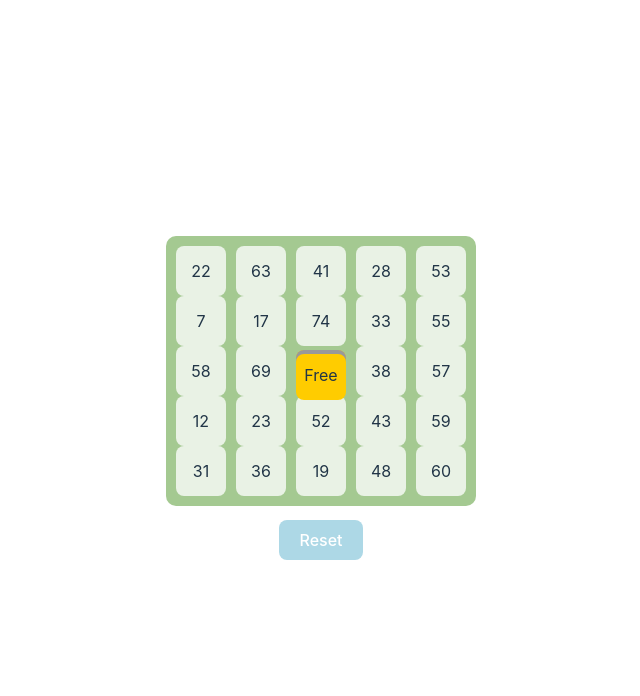
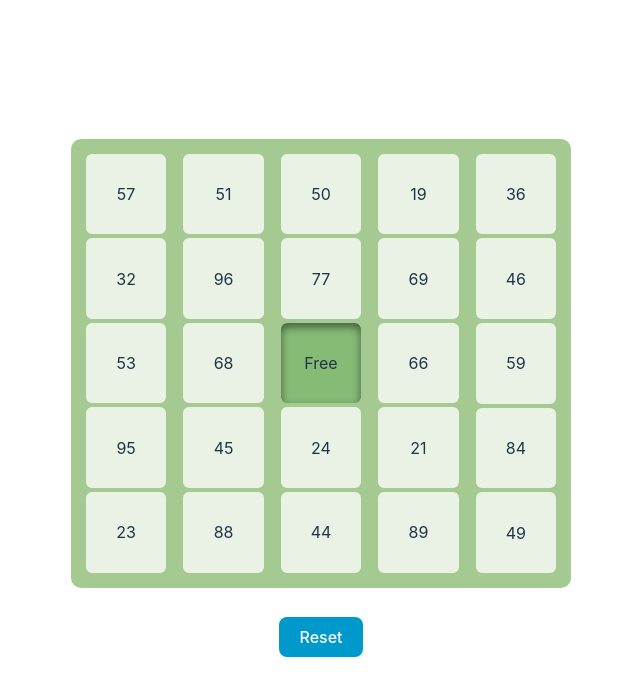
Before and after one commit to beanpot99/ck-bingo-game, a React (Vite) app: page / in a window 1280 px wide. Shown: the top 696 px of the page, without its empty margins (319-959 px from the left). Built offline with nearby package versions, Linux system fonts and the light colour scheme.

Commit message:
all 29 preset boards loaded, everything working

```diff
--- a/src/App.css
+++ b/src/App.css
@@ -18,42 +18,50 @@
   flex-direction: column;
   align-items: center;
   justify-content: center;
-  height: 100vh;
+  min-height: 100vh;
   padding: 20px;
-  max-width: 400px;
+  width: 100%;
   margin: 0 auto;
 }
 
 .bingo-board {
+  position: relative;
+  background-color: #a4c991;
+  border-radius: 10px;
+  padding: 1vw;
   display: grid;
   grid-template-columns: repeat(5, 1fr);
-  gap: 5px;
-  border: 2px solid #333;
-  padding: 10px;
-  background-color: #fff;
-  margin-bottom: 10px;
+  transition: box-shadow 0.5s ease-in-out;
+  border: none;
+  gap: 1vw;
+  width: 80vw;
+  max-width: 500px;
+  box-sizing: border-box;
+  margin-bottom: 2vw;
 }
 
 .bingo-cell {
+  text-align: center;
+  background-color: #e9f2e5;
+  border-radius: 8px;
+  border: 2px solid #a4c991 !important;
   display: flex;
   align-items: center;
   justify-content: center;
-  width: 50px;
-  height: 50px;
-  border: 2px solid #333;
-  font-size: 16px;
+  padding: 1vw;
+  aspect-ratio: 1;
   cursor: pointer;
+  transition: background-color 0.2s ease, box-shadow 0.2s ease;
 }
 
 .bingo-cell.selected {
-  background-color: #ffcc00;
-  box-shadow: inset 0 4px #999;
-  transform: translateY(4px);
+  background-color: #86bb76;
+  box-shadow: inset 0 4px 8px rgba(0, 0, 0, 0.5);
+  transition: background-color 0.2s ease, box-shadow 0.2s ease;
 }
 
 .button {
-  background-color: lightblue;
-  /* Light blue background */
+  background-color: #0099cc;
   border: none;
   color: white;
   padding: 10px 20px;
@@ -64,50 +72,33 @@
   margin: 4px 2px;
   cursor: pointer;
   transition: background-color 0.3s ease;
-  /* Smooth transition for background color */
+  max-width: 100px !important;
+  max-height: 60px !important;
+  min-width: 50px;
+  min-height: 30px;
 }
 
-.button:hover {
-  background-color: #0099cc;
-  /* Darker blue on hover */
+
+.bingo-board.bingo-achieved::before {
+  content: '';
+  position: absolute;
+  top: -5px;
+  left: -5px;
+  right: -5px;
+  bottom: -5px;
+  z-index: -1;
+  border-radius: 15px;
+  background-image: linear-gradient(45deg, #ffadad, #ffd6a5, #fdffb6, #caffbf, #9bf6ff, #a0c4ff, #bdb2ff, #ffc6ff, #ffadad, #ffd6a5, #fdffb6, #caffbf, #9bf6ff, #a0c4ff, #bdb2ff, #ffc6ff, #ffadad, #ffd6a5, #fdffb6, #caffbf, #9bf6ff, #a0c4ff, #bdb2ff, #ffc6ff);
+  background-size: 300% 300%;
+  animation: rotateRainbow 5s linear infinite;
 }
 
-.bingo-cell {
-  text-align: center;
-  background-color: #e9f2e5;
-  /* Set the cell background color */
-  border-radius: 8px;
-  /* Rounded edges for cells */
-  border: none;
-  display: flex;
-  align-items: center;
-  justify-content: center;
+@keyframes rotateRainbow {
+  0% {
+    background-position: 0 50%;
+  }
+
+  100% {
+    background-position: 100% 50%;
+  }
 }
-
-.bingo-board {
-  background-color: #a4c991;
-  /* Set the background color */
-  border-radius: 10px;
-  /* Rounded edges for the board */
-  padding: 10px;
-  /* Space inside the board, around the cells */
-  display: grid;
-  grid-template-columns: repeat(5, 1fr);
-  /* Adjust based on your layout */
-  gap: 10px;
-  /* Space between cells */
-  transition: box-shadow 0.5s ease-in-out;
-  border: none;
-}
-
-.glowing {
-  box-shadow: 0 0 20px 10px rgba(255, 0, 0, 0.5),
-    0 0 40px 20px rgba(255, 165, 0, 0.5),
-    0 0 60px 30px rgba(255, 255, 0, 0.5),
-    0 0 80px 40px rgba(0, 128, 0, 0.5),
-    0 0 100px 50px rgba(0, 0, 255, 0.5);
-}
-
-.bingo-row.selected {
-  background-color: #ffcc00;
-}
--- a/src/App.jsx
+++ b/src/App.jsx
@@ -1,6 +1,8 @@
 import React, { Component } from 'react';
 import './App.css';
 import { predefinedBoards } from './utils';
+
+
 class App extends Component {
   constructor(props) {
     super(props);
@@ -34,9 +36,9 @@ class App extends Component {
     // Toggle the 'selected' class on the clicked cell
     const cellElement = event.currentTarget;
     cellElement.classList.toggle('selected');
+    this.checkForBingo();
   }
 
-  // Function to reset the bingo board
   resetBoard() {
     const cells = this.bingoBoardRef.current.querySelectorAll('.bingo-cell');
     cells.forEach(cell => {
@@ -44,7 +46,46 @@ class App extends Component {
         cell.classList.remove('selected');
       }
     });
+    this.bingoBoardRef.current.classList.remove('bingo-achieved'); // Reset the rainbow border effect
   }
+
+  checkForBingo() {
+    const board = this.state.board;
+    const size = board.length;
+    let rowBingo, colBingo, diag1Bingo = true, diag2Bingo = true;
+
+    for (let i = 0; i < size; i++) {
+      rowBingo = true;
+      colBingo = true;
+
+      for (let j = 0; j < size; j++) {
+        const cell = document.querySelector(`.bingo-cell[data-row="${i}"][data-col="${j}"]`);
+        if (!cell.classList.contains('selected')) rowBingo = false;
+        if (!document.querySelector(`.bingo-cell[data-row="${j}"][data-col="${i}"]`).classList.contains('selected')) colBingo = false;
+      }
+
+      // Check diagonals only once
+      const cellDiag1 = document.querySelector(`.bingo-cell[data-row="${i}"][data-col="${i}"]`);
+      if (cellDiag1 && !cellDiag1.classList.contains('selected')) diag1Bingo = false;
+
+      const cellDiag2 = document.querySelector(`.bingo-cell[data-row="${i}"][data-col="${size - 1 - i}"]`);
+      if (cellDiag2 && !cellDiag2.classList.contains('selected')) diag2Bingo = false;
+
+      if (rowBingo || colBingo) {
+        this.bingoBoardRef.current.classList.add('bingo-achieved');
+        return;
+      }
+    }
+
+    // Check diagonals after loops
+    if (diag1Bingo || diag2Bingo) {
+      this.bingoBoardRef.current.classList.add('bingo-achieved');
+      return;
+    }
+
+    this.bingoBoardRef.current.classList.remove('bingo-achieved');
+  }
+
   render() {
     return (
       <div>
@@ -54,8 +95,10 @@ class App extends Component {
               {row.map((cell, colIndex) => (
                 <div
                   key={colIndex}
-                  className={`bingo-cell ${cell === 'Free' ? 'selected' : ''}`}
+                  className={`bingo-cell ${cell === 'Free' ? 'selected free' : ''}`}
                   onClick={(e) => this.handleCellClick(rowIndex, colIndex, e)}
+                  data-row={rowIndex}
+                  data-col={colIndex}
                 >
                   {cell}
                 </div>
--- a/src/utils.js
+++ b/src/utils.js
@@ -1,44 +1,206 @@
 export const predefinedBoards = [
     [
-        [22, 7, 58, 12, 31],
-        [63, 17, 69, 23, 36],
-        [41, 74, 'Free', 52, 19],
-        [28, 33, 38, 43, 48],
-        [53, 55, 57, 59, 60],
+        [47, 83, 32, 35, 23],
+        [40, 36, 9, 45, 33],
+        [3, 74, 'Free', 85, 65],
+        [60, 58, 2, 97, 96],
+        [41, 79, 6, 34, 24]
     ],
     [
-        [11, 39, 24, 41, 5],
-        [48, 14, 13, 38, 31],
-        [47, 53, 'Free', 52, 30],
-        [17, 33, 74, 4, 7],
-        [36, 2, 44, 8, 3]
+        [5, 23, 19, 97, 7],
+        [63, 85, 75, 45, 88],
+        [84, 29, 'Free', 48, 42],
+        [46, 52, 32, 49, 71],
+        [41, 21, 35, 60, 9]
     ],
     [
-        [60, 20, 8, 31, 38],
-        [11, 51, 65, 35, 67],
-        [72, 74, 'Free', 27, 55],
-        [18, 40, 48, 59, 57],
-        [15, 30, 26, 61, 19],
+        [83, 15, 22, 18, 21],
+        [30, 57, 27, 7, 49],
+        [45, 74, 'Free', 36, 41],
+        [28, 31, 73, 95, 86],
+        [52, 81, 2, 10, 70]
+
     ],
     [
-        [65, 14, 25, 64, 37],
-        [49, 61, 2, 8, 70],
-        [26, 73, 'Free', 44, 1],
-        [43, 36, 39, 23, 72],
-        [54, 68, 56, 22, 53],
+        [2, 33, 88, 11, 43],
+        [77, 91, 55, 60, 84],
+        [45, 63, 'Free', 7, 52],
+        [39, 67, 47, 12, 81],
+        [85, 23, 44, 66, 41]
     ],
     [
-        [29, 7, 27, 39, 9],
-        [24, 4, 52, 68, 15],
-        [46, 49, 'Free', 3, 51],
-        [25, 2, 10, 14, 70],
-        [59, 16, 67, 55, 58],
+        [57, 32, 53, 95, 23],
+        [51, 96, 68, 45, 88],
+        [50, 77, 'Free', 24, 44],
+        [19, 69, 66, 21, 89],
+        [36, 46, 59, 84, 49]
     ],
     [
-        [57, 60, 22, 40, 20],
-        [54, 39, 28, 33, 59],
-        [19, 30, 'Free', 37, 6],
-        [50, 21, 71, 43, 44],
-        [29, 69, 8, 52, 36],
+        [84, 98, 92, 28, 45],
+        [52, 79, 37, 31, 34],
+        [75, 12, 'Free', 35, 49],
+        [59, 19, 38, 58, 15],
+        [7, 81, 73, 9, 36]
+    ],
+    [
+        [74, 56, 32, 47, 84],
+        [11, 63, 97, 92, 7],
+        [23, 18, 'Free', 58, 50],
+        [55, 75, 76, 45, 1],
+        [34, 78, 87, 89, 41]
+    ],
+    [
+        [63, 11, 7, 5, 43],
+        [91, 45, 33, 32, 38],
+        [23, 4, 'Free', 9, 41],
+        [21, 1, 59, 31, 83],
+        [24, 57, 77, 93, 69]
+    ],
+    [
+        [96, 69, 81, 49, 45],
+        [83, 92, 94, 12, 37],
+        [75, 7, 'Free', 38, 90],
+        [39, 58, 13, 59, 63],
+        [74, 53, 87, 34, 35]
+    ],
+    [
+        [19, 14, 25, 4, 58],
+        [80, 7, 17, 93, 98],
+        [85, 92, 'Free', 97, 72],
+        [40, 56, 57, 45, 31],
+        [88, 47, 12, 74, 63]
+    ],
+    [
+        [83, 86, 45, 96, 48],
+        [32, 26, 52, 78, 71],
+        [35, 97, 'Free', 10, 47],
+        [6, 98, 74, 4, 8],
+        [42, 2, 58, 25, 38]
+    ],
+    [
+        [27, 98, 15, 73, 63],
+        [5, 79, 28, 91, 7],
+        [56, 33, 'Free', 17, 45],
+        [97, 14, 36, 92, 12],
+        [57, 21, 23, 35, 31]
+    ],
+    [
+        [66, 84, 53, 62, 99],
+        [98, 92, 46, 44, 75],
+        [41, 45, 'Free', 36, 23],
+        [79, 7, 97, 52, 40],
+        [48, 24, 37, 12, 2]
+    ],
+    [
+        [19, 81, 9, 35, 90],
+        [54, 69, 89, 42, 31],
+        [44, 46, 'Free', 48, 23],
+        [82, 11, 38, 45, 97],
+        [14, 21, 8, 4, 63]
+    ],
+    [
+        [95, 39, 64, 86, 52],
+        [99, 50, 12, 23, 76],
+        [63, 17, 'Free', 33, 94],
+        [10, 69, 1, 84, 42],
+        [45, 80, 79, 74, 62]
+    ],
+    [
+        [67, 31, 65, 5, 45],
+        [39, 4, 97, 19, 69],
+        [43, 90, 'Free', 50, 63],
+        [18, 41, 22, 93, 78],
+        [12, 24, 34, 3, 56]
+    ],
+    [
+        [46, 53, 96, 39, 12],
+        [24, 57, 23, 58, 93],
+        [9, 77, 'Free', 44, 17],
+        [42, 45, 81, 97, 55],
+        [41, 95, 64, 16, 20]
+    ],
+    [
+        [58, 99, 22, 17, 83],
+        [29, 45, 26, 16, 15],
+        [40, 25, 'Free', 93, 92],
+        [35, 67, 31, 63, 53],
+        [39, 46, 43, 18, 74]
+    ],
+    [
+        [62, 61, 23, 50, 54],
+        [47, 56, 63, 88, 87],
+        [32, 77, 'Free', 26, 17],
+        [89, 28, 45, 38, 66],
+        [3, 97, 31, 15, 1]
+    ],
+    [
+        [36, 69, 52, 63, 45],
+        [46, 41, 30, 7, 59],
+        [61, 50, 'Free', 26, 16],
+        [92, 14, 11, 27, 91],
+        [54, 25, 94, 89, 51]
+    ],
+    [
+        [25, 85, 1, 66, 51],
+        [5, 38, 24, 10, 11],
+        [45, 52, 'Free', 74, 19],
+        [44, 32, 18, 95, 12],
+        [55, 7, 57, 15, 53]
+    ],
+    [
+        [74, 82, 1, 80, 83],
+        [16, 36, 63, 19, 9],
+        [62, 98, 'Free', 57, 93],
+        [26, 64, 42, 69, 47],
+        [31, 51, 20, 67, 45]
+    ],
+    [
+        [96, 77, 27, 6, 45],
+        [12, 64, 83, 19, 28],
+        [5, 93, 'Free', 4, 51],
+        [32, 31, 36, 82, 69],
+        [74, 16, 95, 24, 54]
+    ],
+    [
+        [29, 25, 36, 92, 40],
+        [41, 79, 99, 73, 23],
+        [58, 31, 'Free', 45, 7],
+        [80, 38, 26, 66, 10],
+        [24, 35, 93, 6, 8]
+    ],
+    [
+        [63, 31, 19, 58, 45],
+        [70, 93, 24, 4, 99],
+        [92, 41, 'Free', 97, 47],
+        [22, 23, 7, 14, 18],
+        [98, 30, 2, 29, 54]
+    ],
+    [
+        [45, 5, 60, 58, 1],
+        [27, 31, 28, 96, 71],
+        [38, 6, 'Free', 83, 17],
+        [35, 3, 10, 63, 67],
+        [40, 90, 8, 37, 74]
+    ],
+    [
+        [45, 56, 40, 81, 84],
+        [47, 58, 75, 85, 11],
+        [6, 96, 'Free', 22, 62],
+        [17, 86, 91, 23, 90],
+        [94, 12, 93, 88, 74]
+    ],
+    [
+        [16, 35, 31, 9, 63],
+        [49, 21, 15, 45, 41],
+        [39, 7, 'Free', 58, 51],
+        [20, 69, 84, 17, 47],
+        [52, 74, 30, 82, 14]
+    ],
+    [
+        [37, 38, 69, 87, 39],
+        [81, 4, 45, 68, 84],
+        [48, 47, 'Free', 95, 60],
+        [14, 52, 74, 19, 67],
+        [75, 21, 58, 71, 8]
     ]
 ];
```
